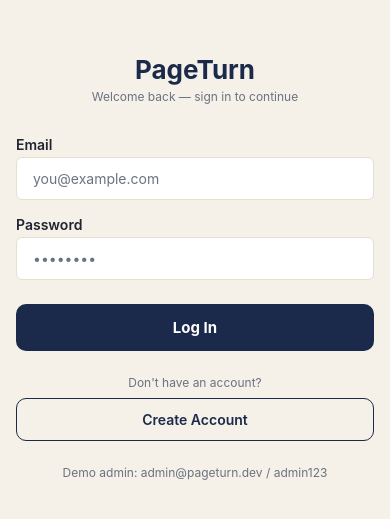
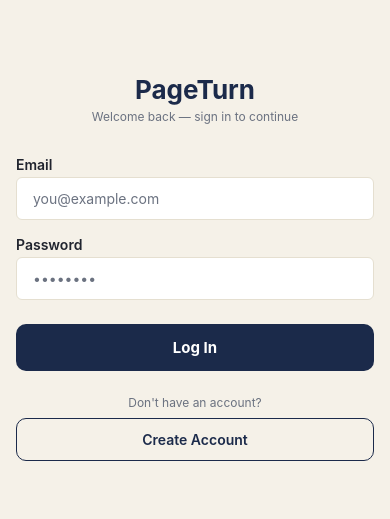
Before and after one commit to Chuzpar/PageTurn-App-Frontend, a React Native app: screen /Login in a window 390 px wide. Shown: the part 155-674 px from the top of the page. Built offline with nearby package versions, Linux system fonts and the light colour scheme; no server answers.

Commit message:
chore: remove demo login credentials from login screen

```diff
--- a/src/screens/LoginScreen.js
+++ b/src/screens/LoginScreen.js
@@ -65,9 +65,7 @@ export default function LoginScreen({ navigation }) {
             style={{ marginTop: spacing.sm }}
           />
 
-          <Text style={[font.muted, { textAlign: "center", marginTop: spacing.lg }]}>
-            Demo admin: admin@pageturn.dev / admin123
-          </Text>
+
         </Screen>
       </ScrollView>
     </KeyboardAvoidingView>
```
